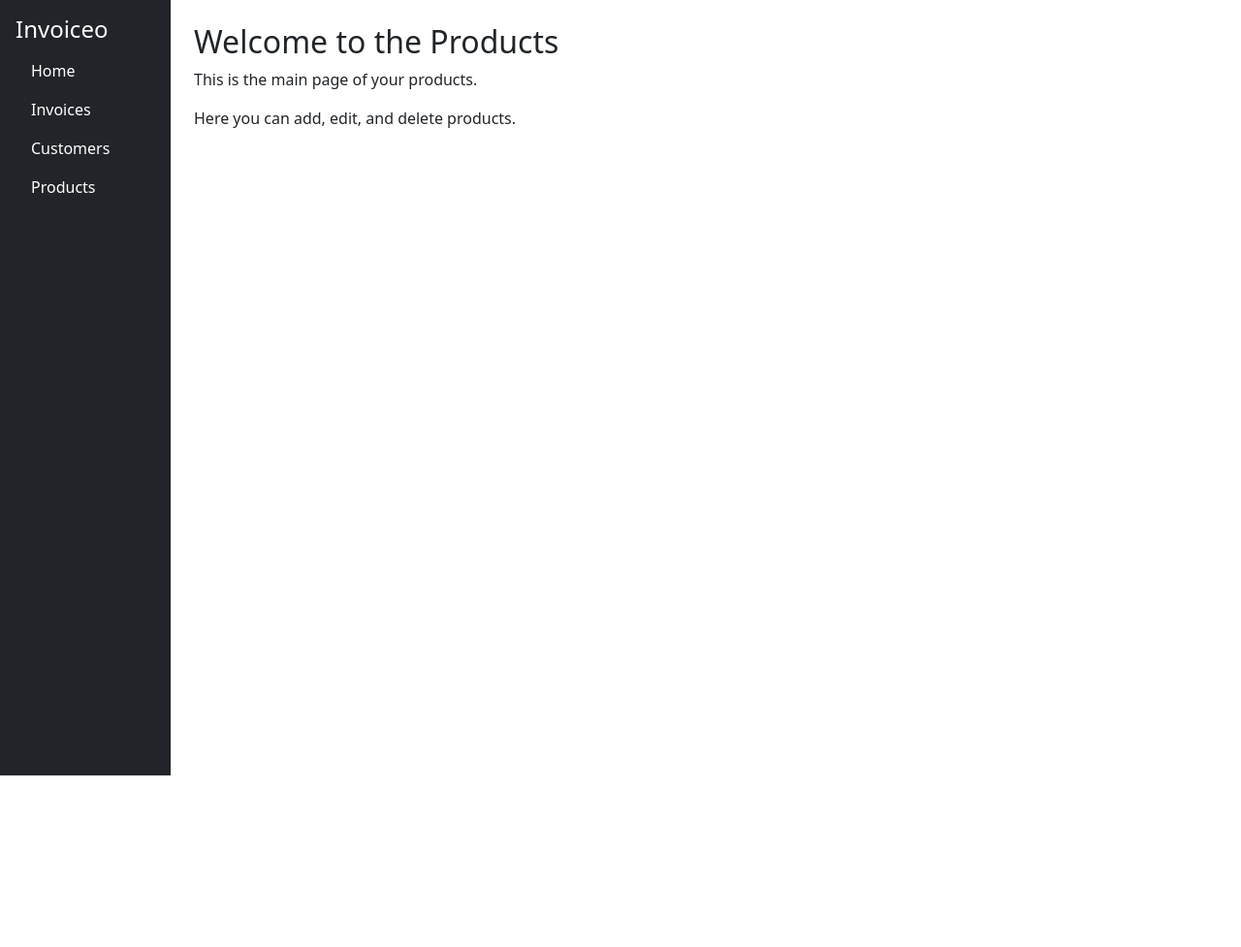
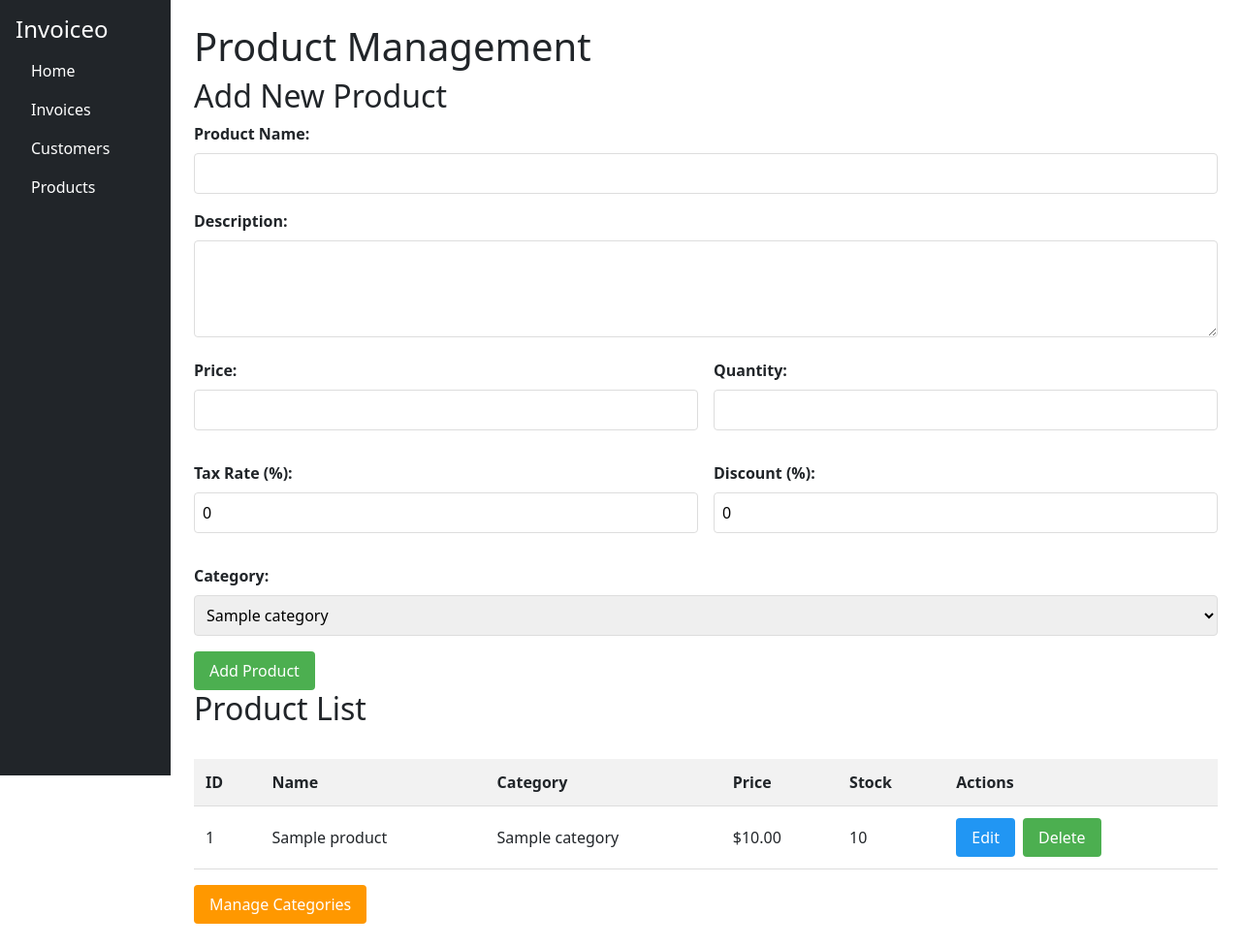
Before and after one commit to 7account13/invoiceo, a Flask app: page /products in a window 1280 px wide. Shown: the whole page at 97% size. Before the commit the page ends 800 px from the top, so only its background shows below. Run offline with Flask 3, Linux system fonts and the light colour scheme; tables that the repository leaves empty hold one stand-in row (values such as "Sample post").

Commit message:
added product page

```diff
--- a/app.py
+++ b/app.py
@@ -3,6 +3,8 @@ from flask_sqlalchemy import SQLAlchemy
 import os
 from reportlab.lib.pagesizes import letter
 from reportlab.pdfgen import canvas
+from datetime import datetime
+
 
 app = Flask(__name__)
 
@@ -32,15 +34,23 @@ class Customer(db.Model):
     billing_address = db.Column(db.String(300), nullable=False)
     receivables = db.Column(db.Float, nullable=False, default=0.0)
 
-class Prducts(db.Model):
+class Category(db.Model):
     id = db.Column(db.Integer, primary_key=True)
-    product_name = db.Column(db.String(100), nullable=False)
-    product_description = db.Column(db.String(300), nullable=False)
-    product_price = db.Column(db.Float, nullable=False)
-    product_quantity = db.Column(db.Integer, nullable=False)
-    product_tax = db.Column(db.Float, nullable=False)
-    product_discount = db.Column(db.Float, nullable=False)
-    product_total = db.Column(db.Float, nullable=False)
+    name = db.Column(db.String(100), nullable=False, unique=True)
+    description = db.Column(db.String(300))
+    products = db.relationship('Product', backref='category', lazy=True)
+
+class Product(db.Model):
+    id = db.Column(db.Integer, primary_key=True)
+    name = db.Column(db.String(100), nullable=False)
+    description = db.Column(db.String(300))
+    price = db.Column(db.Float, nullable=False)
+    quantity = db.Column(db.Integer, default=0)
+    tax_rate = db.Column(db.Float, default=0.0)  # in percentage
+    discount = db.Column(db.Float, default=0.0)   # in percentage
+    category_id = db.Column(db.Integer, db.ForeignKey('category.id'), nullable=False)
+    created_at = db.Column(db.DateTime, default=datetime.utcnow)
+    updated_at = db.Column(db.DateTime, default=datetime.utcnow, onupdate=datetime.utcnow)
 
 # Create database tables
 with app.app_context():
@@ -183,9 +193,97 @@ def delete_customer(id):
     return redirect(url_for('customers'))
 
 
-@app.route('/products', methods=['GET'])
+# Product Routes
+@app.route('/products')
 def products():
-    return render_template('products.html')
+    all_products = Product.query.all()
+    all_categories = Category.query.all()
+    return render_template('products.html', products=all_products, categories=all_categories)
+
+@app.route('/add_product', methods=['POST'])
+def add_product():
+    name = request.form['name']
+    description = request.form['description']
+    price = float(request.form['price'])
+    quantity = int(request.form['quantity'])
+    tax_rate = float(request.form.get('tax_rate', 0))
+    discount = float(request.form.get('discount', 0))
+    category_id = int(request.form['category_id'])
+
+    new_product = Product(
+        name=name,
+        description=description,
+        price=price,
+        quantity=quantity,
+        tax_rate=tax_rate,
+        discount=discount,
+        category_id=category_id
+    )
+
+    db.session.add(new_product)
+    db.session.commit()
+    return redirect(url_for('products'))
+
+@app.route('/edit_product/<int:id>', methods=['GET', 'POST'])
+def edit_product(id):
+    product = Product.query.get_or_404(id)
+    categories = Category.query.all()
+
+    if request.method == 'POST':
+        product.name = request.form['name']
+        product.description = request.form['description']
+        product.price = float(request.form['price'])
+        product.quantity = int(request.form['quantity'])
+        product.tax_rate = float(request.form.get('tax_rate', 0))
+        product.discount = float(request.form.get('discount', 0))
+        product.category_id = int(request.form['category_id'])
+
+        db.session.commit()
+        return redirect(url_for('products'))
+
+    return render_template('edit_product.html', product=product, categories=categories)
+
+@app.route('/delete_product/<int:id>', methods=['POST'])
+def delete_product(id):
+    product = Product.query.get_or_404(id)
+    db.session.delete(product)
+    db.session.commit()
+    return redirect(url_for('products'))
+
+# Category Routes
+@app.route('/categories')
+def categories():
+    all_categories = Category.query.all()
+    return render_template('categories.html', categories=all_categories)
+
+@app.route('/add_category', methods=['POST'])
+def add_category():
+    name = request.form['name']
+    description = request.form['description']
+
+    new_category = Category(name=name, description=description)
+    db.session.add(new_category)
+    db.session.commit()
+    return redirect(url_for('categories'))
+
+@app.route('/edit_category/<int:id>', methods=['GET', 'POST'])
+def edit_category(id):
+    category = Category.query.get_or_404(id)
+
+    if request.method == 'POST':
+        category.name = request.form['name']
+        category.description = request.form['description']
+        db.session.commit()
+        return redirect(url_for('categories'))
+
+    return render_template('edit_category.html', category=category)
+
+@app.route('/delete_category/<int:id>', methods=['POST'])
+def delete_category(id):
+    category = Category.query.get_or_404(id)
+    db.session.delete(category)
+    db.session.commit()
+    return redirect(url_for('categories'))
 
 if __name__ == '__main__':
     app.run(debug=True)
--- /dev/null
+++ b/static/products.css
@@ -0,0 +1,111 @@
+/* Product Management Styles */
+.form-group {
+    margin-bottom: 1rem;
+}
+
+.form-row {
+    display: flex;
+    gap: 1rem;
+    margin-bottom: 1rem;
+}
+
+.form-row .form-group {
+    flex: 1;
+}
+
+label {
+    display: block;
+    margin-bottom: 0.5rem;
+    font-weight: 600;
+}
+
+input[type="text"],
+input[type="number"],
+select,
+textarea {
+    width: 100%;
+    padding: 0.5rem;
+    border: 1px solid #ddd;
+    border-radius: 4px;
+    font-size: 1rem;
+}
+
+textarea {
+    min-height: 100px;
+    resize: vertical;
+}
+
+button {
+    padding: 0.5rem 1rem;
+    border: none;
+    border-radius: 4px;
+    cursor: pointer;
+    font-size: 1rem;
+    transition: background-color 0.3s;
+}
+
+button[type="submit"] {
+    background-color: #4CAF50;
+    color: white;
+}
+
+button[type="submit"]:hover {
+    background-color: #45a049;
+}
+
+table {
+    width: 100%;
+    border-collapse: collapse;
+    margin-top: 2rem;
+}
+
+th, td {
+    padding: 0.75rem;
+    text-align: left;
+    border-bottom: 1px solid #ddd;
+}
+
+th {
+    background-color: #f2f2f2;
+    font-weight: 600;
+}
+
+.actions {
+    display: flex;
+    gap: 0.5rem;
+}
+
+.btn-edit {
+    background-color: #2196F3;
+    color: white;
+    text-decoration: none;
+    padding: 0.5rem 1rem;
+    border-radius: 4px;
+}
+
+.btn-edit:hover {
+    background-color: #0b7dda;
+}
+
+.btn-delete {
+    background-color: #f44336;
+    color: white;
+}
+
+.btn-delete:hover {
+    background-color: #da190b;
+}
+
+.btn-categories {
+    display: inline-block;
+    margin-top: 1rem;
+    padding: 0.5rem 1rem;
+    background-color: #ff9800;
+    color: white;
+    text-decoration: none;
+    border-radius: 4px;
+}
+
+.btn-categories:hover {
+    background-color: #e68a00;
+}
--- a/templates/products.html
+++ b/templates/products.html
@@ -1,9 +1,89 @@
 {% extends 'base.html' %}
 
-{% block title %}Dashboard{% endblock %}
+{% block content %}
+<h1>Product Management</h1>
+<link rel="stylesheet" href="{{ url_for('static', filename='products.css') }}">
 
-{% block content %}
-    <h2>Welcome to the Products</h2>
-    <p>This is the main page of your products.</p>
-    <p>Here you can add, edit, and delete products.</p>
+<!-- Add Product Form -->
+<h2>Add New Product</h2>
+<form method="POST" action="/add_product">
+    <div class="form-group">
+        <label for="name">Product Name:</label>
+        <input type="text" id="name" name="name" required>
+    </div>
+
+    <div class="form-group">
+        <label for="description">Description:</label>
+        <textarea id="description" name="description"></textarea>
+    </div>
+
+    <div class="form-row">
+        <div class="form-group">
+            <label for="price">Price:</label>
+            <input type="number" step="0.01" id="price" name="price" required>
+        </div>
+
+        <div class="form-group">
+            <label for="quantity">Quantity:</label>
+            <input type="number" id="quantity" name="quantity" required>
+        </div>
+    </div>
+
+    <div class="form-row">
+        <div class="form-group">
+            <label for="tax_rate">Tax Rate (%):</label>
+            <input type="number" step="0.1" id="tax_rate" name="tax_rate" value="0">
+        </div>
+
+        <div class="form-group">
+            <label for="discount">Discount (%):</label>
+            <input type="number" step="0.1" id="discount" name="discount" value="0">
+        </div>
+    </div>
+
+    <div class="form-group">
+        <label for="category_id">Category:</label>
+        <select id="category_id" name="category_id" required>
+            {% for category in categories %}
+            <option value="{{ category.id }}">{{ category.name }}</option>
+            {% endfor %}
+        </select>
+    </div>
+
+    <button type="submit">Add Product</button>
+</form>
+
+<!-- Product List -->
+<h2>Product List</h2>
+<table>
+    <thead>
+        <tr>
+            <th>ID</th>
+            <th>Name</th>
+            <th>Category</th>
+            <th>Price</th>
+            <th>Stock</th>
+            <th>Actions</th>
+        </tr>
+    </thead>
+    <tbody>
+        {% for product in products %}
+        <tr>
+            <td>{{ product.id }}</td>
+            <td>{{ product.name }}</td>
+            <td>{{ product.category.name }}</td>
+            <td>${{ "%.2f"|format(product.price) }}</td>
+            <td>{{ product.quantity }}</td>
+            <td class="actions">
+                <a href="{{ url_for('edit_product', id=product.id) }}" class="btn-edit">Edit</a>
+                <form action="{{ url_for('delete_product', id=product.id) }}" method="POST">
+                    <button type="submit" class="btn-delete" onclick="return confirm('Delete this product?')">Delete</button>
+                </form>
+            </td>
+        </tr>
+        {% endfor %}
+    </tbody>
+</table>
+
+<a href="{{ url_for('categories') }}" class="btn-categories">Manage Categories</a>
 {% endblock %}
```
Also changed, not shown: static/invoice.css (+171 -46 lines), templates/categories.html (added, +52 -0 lines), invoices.db, 1 other file.
